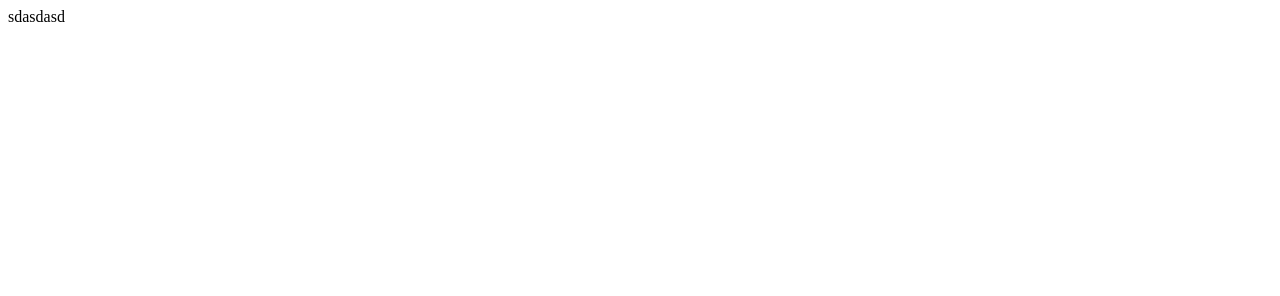
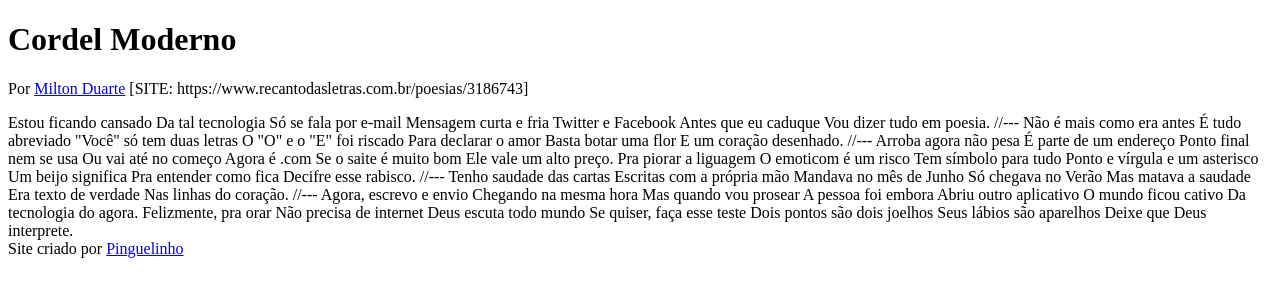
Before and after one commit to gen1nh/projeto-cordel, a plain HTML site: page index.html in a window 1280 px wide. Drawn offline with Linux system fonts and the light colour scheme.

Commit message:
atualizei

```diff
--- a/index.html
+++ b/index.html
@@ -1,11 +1,85 @@
 <!DOCTYPE html>
-<html lang="en">
+<html lang="pt-br">
 <head>
     <meta charset="UTF-8">
     <meta name="viewport" content="width=device-width, initial-scale=1.0">
-    <title>Document</title>
+    <title>Projeto Cordel</title>
 </head>
 <body>
-    sdasdasd
+        <header>
+            <h1>Cordel Moderno</h1>
+            <p>
+                Por <a href="#" target="_blank">Milton Duarte</a>
+                [SITE: https://www.recantodasletras.com.br/poesias/3186743]
+            </p>
+        </header>
+
+        Estou ficando cansado
+        Da tal tecnologia
+        Só se fala por e-mail
+        Mensagem curta e fria
+        Twitter e Facebook
+        Antes que eu caduque
+        Vou dizer tudo em poesia.
+
+        //---
+
+        Não é mais como era antes
+        É tudo abreviado
+        "Você" só tem duas letras
+        O "O" e o "E" foi riscado
+        Para declarar o amor
+        Basta botar uma flor
+        E um coração desenhado.
+
+        //---
+
+        Arroba agora não pesa
+        É parte de um endereço
+        Ponto final nem se usa
+        Ou vai até no começo
+        Agora é .com
+        Se o saite é muito bom
+        Ele vale um alto preço.
+
+        Pra piorar a liguagem
+        O emoticom é um risco
+        Tem símbolo para tudo
+        Ponto e vírgula e um asterisco
+        Um beijo significa
+        Pra entender como fica
+        Decifre esse rabisco.
+
+        //---
+
+        Tenho saudade das cartas
+        Escritas com a própria mão
+        Mandava no mês de Junho
+        Só chegava no Verão
+        Mas matava a saudade
+        Era texto de verdade
+        Nas linhas do coração.
+
+        //---
+
+        Agora, escrevo e envio
+        Chegando na mesma hora
+        Mas quando vou prosear
+        A pessoa foi embora
+        Abriu outro aplicativo
+        O mundo ficou cativo
+        Da tecnologia do agora.
+
+        Felizmente, pra orar
+        Não precisa de internet
+        Deus escuta todo mundo
+        Se quiser, faça esse teste
+        Dois pontos são dois joelhos
+        Seus lábios são aparelhos
+        Deixe que Deus interprete.
+
+        <footer>
+            Site criado por <a href="#" target="_blank">Pinguelinho</a>
+        </footer>
 </body>
 </html>
```
